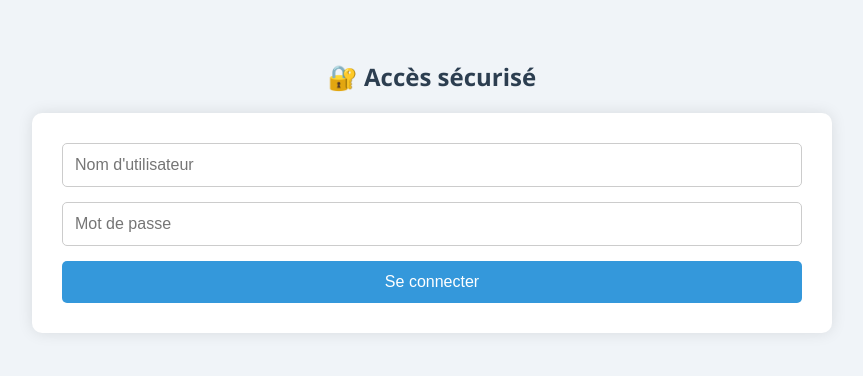
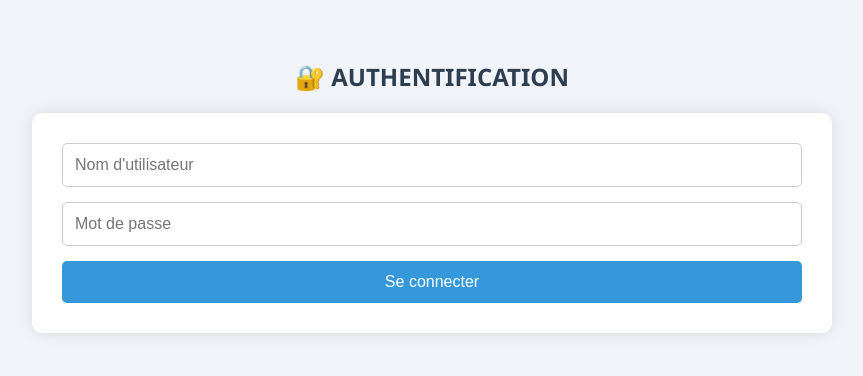
Before and after one commit to Strongman-concepteur/Strong-App, a plain HTML site: page index.html in a window 1280 px wide. Shown: the whole page, without its empty margins (208-1071 px from the left). Drawn offline with Linux system fonts and the light colour scheme.

Commit message:
Update index.html

```diff
--- a/index.html
+++ b/index.html
@@ -9,7 +9,7 @@
 <body>
   <!-- Page d'authentification -->
   <section id="authSection">
-    <h1>🔐 Accès sécurisé</h1>
+    <h1>🔐 AUTHENTIFICATION</h1>
     <form id="authForm">
       <input type="text" id="username" placeholder="Nom d'utilisateur" required />
       <input type="password" id="password" placeholder="Mot de passe" required />
@@ -34,4 +34,5 @@
   </section>
 </body>
 <script src="script.js"></script>
+
 </html>
```
